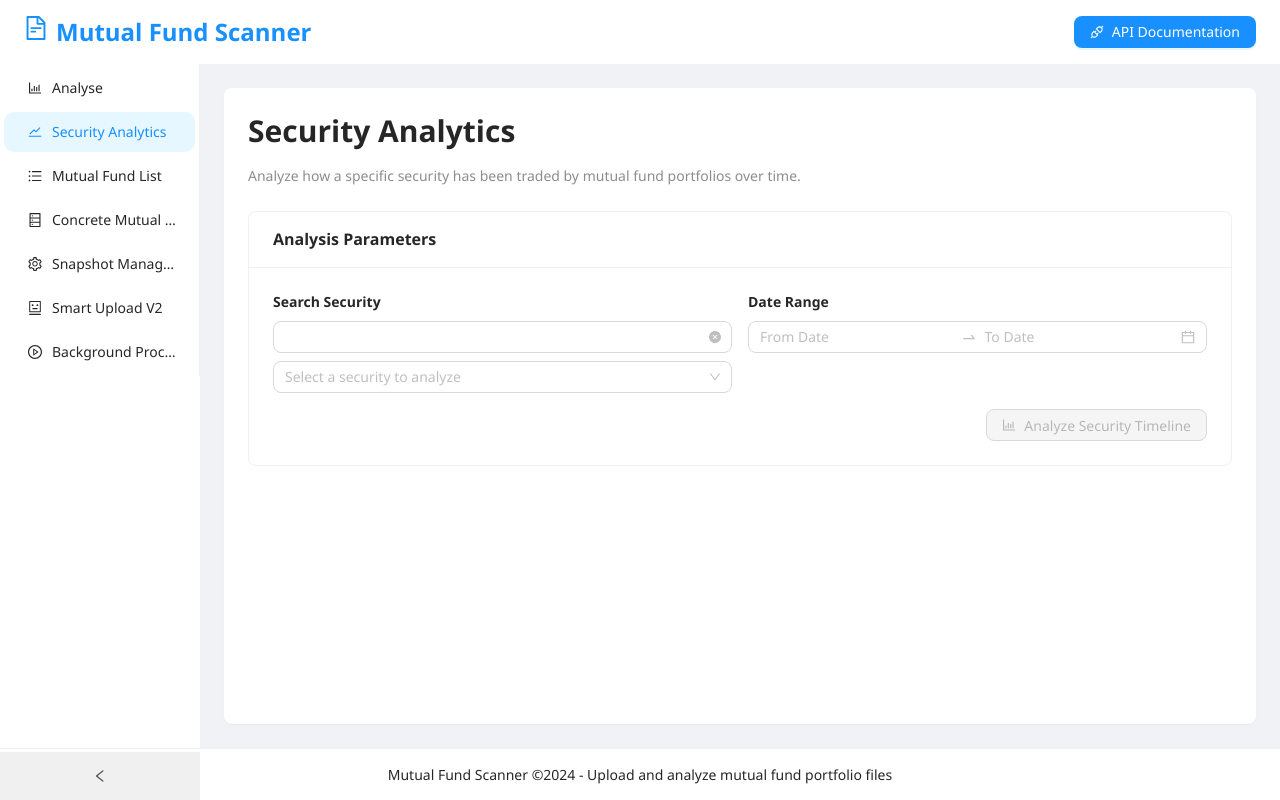
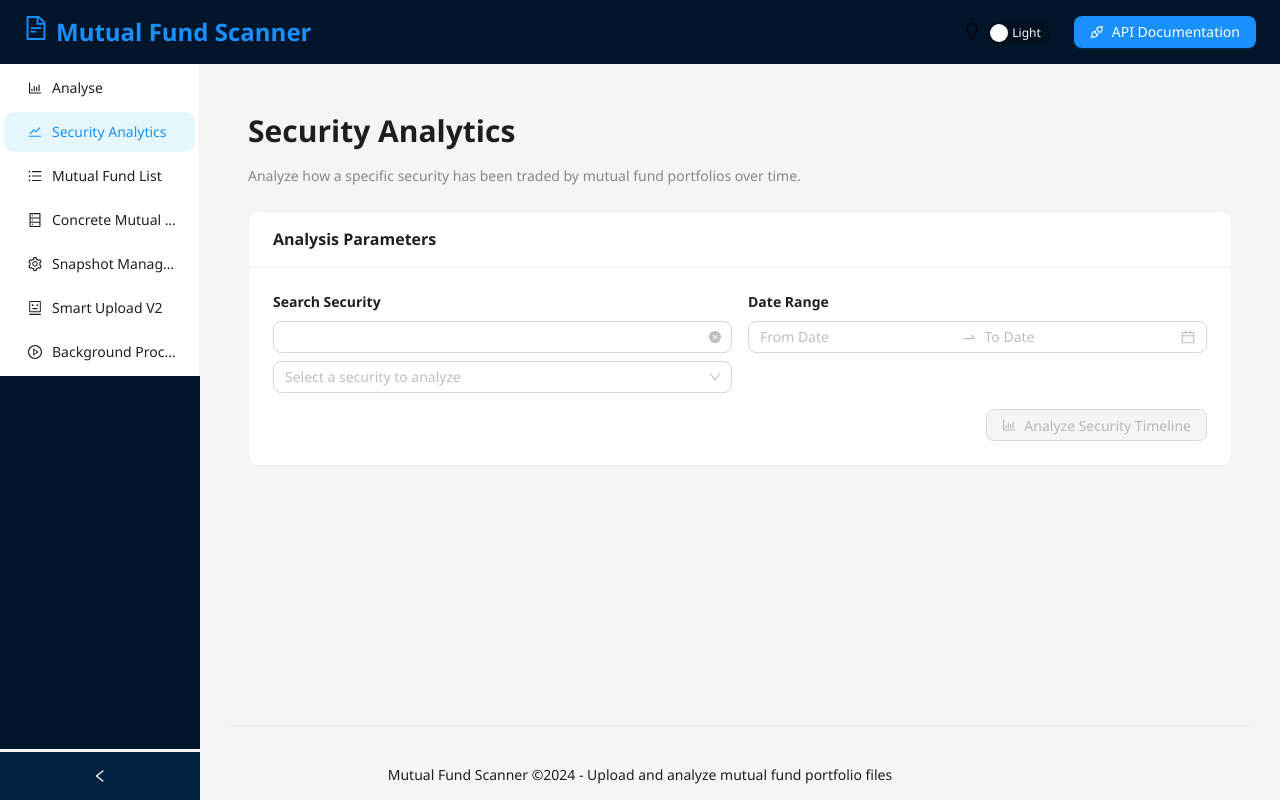
Before and after one commit to rathiayush/mf-scanner, a React (Vite) app in the folder frontend/: page /security-analytics in a window 1280 px wide. Built offline with nearby package versions, Linux system fonts and the light colour scheme.

Commit message:
Added dark  theme for night

```diff
--- a/frontend/src/App.tsx
+++ b/frontend/src/App.tsx
@@ -1,6 +1,6 @@
-import React from 'react';
+import React, { useState, useEffect } from 'react';
 import { BrowserRouter, Routes, Route, useLocation, Navigate } from 'react-router-dom';
-import { ConfigProvider } from 'antd';
+import { ConfigProvider, theme } from 'antd';
 import AppLayout from './components/Layout';
 import { AnalysePage, MutualFundListPage } from './pages';
 import UploadV2 from './components/Upload/UploadV2';
@@ -9,7 +9,12 @@ import SnapshotManagementPage from './pages/SnapshotManagementPage';
 import { SecurityAnalytics } from './components/Analytics';
 import BackgroundProcessingPage from './components/BackgroundProcessing/BackgroundProcessingPage';
 
-const AppContent: React.FC = () => {
+interface AppContentProps {
+  isDarkMode: boolean;
+  toggleTheme: () => void;
+}
+
+const AppContent: React.FC<AppContentProps> = ({ isDarkMode, toggleTheme }) => {
   const location = useLocation();
 
   // Map routes to menu keys
@@ -27,7 +32,7 @@ const AppContent: React.FC = () => {
   };
 
   return (
-    <AppLayout selectedKey={getSelectedKey()}>
+    <AppLayout selectedKey={getSelectedKey()} isDarkMode={isDarkMode} toggleTheme={toggleTheme}>
       <Routes>
         <Route path="/" element={<Navigate to="/analyze" replace />} />
         <Route path="/analyze" element={<AnalysePage />} />
@@ -45,26 +50,29 @@ const AppContent: React.FC = () => {
 };
 
 const App: React.FC = () => {
+  const [isDarkMode, setIsDarkMode] = useState(() => {
+    const saved = localStorage.getItem('theme');
+    return saved === 'dark';
+  });
+
+  useEffect(() => {
+    localStorage.setItem('theme', isDarkMode ? 'dark' : 'light');
+  }, [isDarkMode]);
+
+  const toggleTheme = () => {
+    setIsDarkMode(!isDarkMode);
+  };
+
+  const { darkAlgorithm, defaultAlgorithm } = theme;
+
   return (
     <BrowserRouter>
       <ConfigProvider
         theme={{
+          algorithm: isDarkMode ? darkAlgorithm : defaultAlgorithm,
           token: {
             colorPrimary: '#1890ff',
             borderRadius: 8,
-          colorBgContainer: '#ffffff',
-          colorText: 'rgba(0, 0, 0, 0.85)',
-          colorTextSecondary: 'rgba(0, 0, 0, 0.65)',
-          colorBorder: '#d9d9d9',
-          colorBorderSecondary: '#f0f0f0',
-          colorBgLayout: '#f5f5f5',
-          colorBgElevated: '#ffffff',
-          colorPrimaryHover: '#40a9ff',
-          colorPrimaryActive: '#096dd9',
-          colorError: '#ff4d4f',
-          colorWarning: '#faad14',
-          colorSuccess: '#52c41a',
-          colorInfo: '#1890ff',
             fontFamily: '"Segoe UI", Roboto, "Helvetica Neue", Arial, sans-serif',
             fontSize: 14,
             lineHeight: 1.5715,
@@ -72,46 +80,9 @@ const App: React.FC = () => {
             controlHeightSM: 24,
             controlHeightLG: 40,
           },
-        components: {
-          Layout: {
-            headerBg: '#fff',
-            headerHeight: 64,
-            headerPadding: '0 24px',
-            headerColor: 'rgba(0, 0, 0, 0.85)',
-            siderBg: '#fff',
-            triggerBg: '#f0f0f0',
-            triggerColor: 'rgba(0, 0, 0, 0.65)',
-            bodyBg: '#fff',
-          },
-          Menu: {
-            itemBg: '#fff',
-            itemColor: 'rgba(0, 0, 0, 0.85)',
-            itemHoverBg: '#f5f5f5',
-            itemSelectedBg: '#e6f7ff',
-            itemSelectedColor: '#1890ff',
-            itemActiveBg: '#f0f0f0',
-            subMenuItemBg: '#fff',
-            itemHoverColor: '#1890ff',
-          },
-          Button: {
-            primaryColor: '#fff',
-          },
-          Table: {
-            headerBg: '#fafafa',
-            headerColor: 'rgba(0, 0, 0, 0.85)',
-            rowHoverBg: '#f5f5f5',
-            borderColor: '#f0f0f0',
-            headerSplitColor: 'transparent',
-          },
-          Card: {
-            paddingLG: 24,
-            borderRadiusLG: 8,
-            boxShadow: '0 1px 2px 0 rgba(0, 0, 0, 0.03)',
-          },
-        },
         }}
       >
-        <AppContent />
+        <AppContent isDarkMode={isDarkMode} toggleTheme={toggleTheme} />
       </ConfigProvider>
     </BrowserRouter>
   );
--- a/frontend/src/components/Analytics/columns/holdingChangesColumns.tsx
+++ b/frontend/src/components/Analytics/columns/holdingChangesColumns.tsx
@@ -1,7 +1,7 @@
-import React from 'react';
-import { Space, Tag, Button, Typography } from 'antd';
+import { Space, Tag, Button, Typography, theme } from 'antd';
 
 const { Text } = Typography;
+const { useToken } = theme;
 import { EyeOutlined } from '@ant-design/icons';
 import { HoldingChangeDto } from '../../../types';
 import { calculateConvictionTrend, getChangeTypeColor } from '../utils/trendCalculator';
@@ -16,7 +16,10 @@ export const getHoldingChangesColumns = ({
   requestSort,
   getSortOrder,
   onViewFundDetails
-}: HoldingChangesColumnsProps) => [
+}: HoldingChangesColumnsProps) => {
+  const { token } = useToken();
+
+  return [
   {
     title: 'Security Name',
     dataIndex: 'securityName',
@@ -236,3 +239,4 @@ export const getHoldingChangesColumns = ({
     ),
   },
 ];
+};
--- a/frontend/src/components/Analytics/columns/topSharesColumns.tsx
+++ b/frontend/src/components/Analytics/columns/topSharesColumns.tsx
@@ -1,7 +1,7 @@
-import React from 'react';
-import { Space, Tag, Button, Typography } from 'antd';
+import { Space, Tag, Button, Typography, theme } from 'antd';
 
 const { Text } = Typography;
+const { useToken } = theme;
 import { EyeOutlined } from '@ant-design/icons';
 import { TopShareDto } from '../../../types';
 
@@ -9,7 +9,10 @@ interface TopSharesColumnsProps {
   onViewFundHoldings: (holdings: any[]) => void;
 }
 
-export const getTopSharesColumns = ({ onViewFundHoldings }: TopSharesColumnsProps) => [
+export const getTopSharesColumns = ({ onViewFundHoldings }: TopSharesColumnsProps) => {
+  // const { token } = useToken(); // Reserved for future dark mode enhancements
+
+  return [
   {
     title: 'Security Name',
     dataIndex: 'securityName',
@@ -72,3 +75,4 @@ export const getTopSharesColumns = ({ onViewFundHoldings }: TopSharesColumnsProp
     ),
   },
 ];
+};
--- a/frontend/src/components/Analytics/components/PortfolioSnapshotsTab.tsx
+++ b/frontend/src/components/Analytics/components/PortfolioSnapshotsTab.tsx
@@ -1,13 +1,15 @@
-import React from 'react';
-import { Row, Col, Card, Statistic, Alert, Typography } from 'antd';
+import { useMemo } from 'react';
+import { Row, Col, Card, Statistic, Alert, Typography, theme } from 'antd';
 
 const { Text } = Typography;
+const { useToken } = theme;
 
 interface PortfolioSnapshotsTabProps {
   snapshots: any[];
 }
 
 const PortfolioSnapshotsTab: React.FC<PortfolioSnapshotsTabProps> = ({ snapshots }) => {
+  const { token } = useToken();
   if (snapshots.length === 0) {
     return (
       <Alert
@@ -54,7 +56,7 @@ const PortfolioSnapshotsTab: React.FC<PortfolioSnapshotsTabProps> = ({ snapshots
                   </div>
                 )) :
                 <div style={{ marginTop: 4 }}>
-                  <Text style={{ fontSize: '12px', color: '#999' }}>
+                  <Text type="secondary" style={{ fontSize: '12px' }}>
                     No holdings data available
                   </Text>
                 </div>
--- a/frontend/src/components/Analytics/modals/FundHoldingsModal.tsx
+++ b/frontend/src/components/Analytics/modals/FundHoldingsModal.tsx
@@ -1,7 +1,8 @@
-import React, { useMemo, useState } from 'react';
-import { Modal, Button, Space, Alert, Row, Col, Tag, Progress, Divider, Statistic, Typography, Pagination, Table } from 'antd';
+import { useMemo, useState } from 'react';
+import { Modal, Button, Space, Alert, Row, Col, Tag, Progress, Divider, Statistic, Typography, Pagination, Table, theme } from 'antd';
 
 const { Text } = Typography;
+const { useToken } = theme;
 import { FundOutlined } from '@ant-design/icons';
 
 interface FundHoldingsModalProps {
@@ -11,6 +12,7 @@ interface FundHoldingsModalProps {
 }
 
 const FundHoldingsModal: React.FC<FundHoldingsModalProps> = ({ visible, data, onClose }) => {
+  const { token } = useToken();
   const [page, setPage] = useState(1);
   const pageSize = 10;
   const sortedData = useMemo(() => (data || []).slice().sort((a: any, b: any) => b.weight - a.weight), [data]);
@@ -92,7 +94,7 @@ const FundHoldingsModal: React.FC<FundHoldingsModalProps> = ({ visible, data, on
                 sorter: (a: any, b: any) => (a.weight ?? 0) - (b.weight ?? 0),
                 render: (w: number) => (
                   <Space direction="vertical" size={0} style={{ width: '100%' }}>
-                    <Text strong style={{ color: '#1890ff' }}>{(w ?? 0).toFixed(2)}%</Text>
+                    <Text strong style={{ color: token.colorPrimary }}>{(w ?? 0).toFixed(2)}%</Text>
                     <Progress
                       percent={w}
                       showInfo={false}
@@ -133,7 +135,7 @@ const FundHoldingsModal: React.FC<FundHoldingsModalProps> = ({ visible, data, on
                 title="Average Weight"
                 value={(data.reduce((sum: number, h: any) => sum + h.weight, 0) / data.length).toFixed(2)}
                 suffix="%"
-                valueStyle={{ color: '#1890ff' }}
+                valueStyle={{ color: token.colorPrimary }}
               />
             </Col>
             <Col id="total-weight-stat-col" span={8}>
--- a/frontend/src/components/Analytics/modals/HoldingChangeFundsModal.tsx
+++ b/frontend/src/components/Analytics/modals/HoldingChangeFundsModal.tsx
@@ -1,6 +1,7 @@
-import React, { useMemo, useState } from 'react';
-import { Modal, Button, Space, Alert, Row, Col, Tag, Select, Divider, Statistic, Typography, Table, Pagination } from 'antd';
+import { useMemo, useState } from 'react';
+import { Modal, Button, Space, Alert, Row, Col, Tag, Select, Divider, Statistic, Typography, Table, Pagination, theme } from 'antd';
 const { Text } = Typography;
+const { useToken } = theme;
 import { SwapOutlined, FundOutlined } from '@ant-design/icons';
 import { getChangeTypeColor } from '../utils/trendCalculator';
 
@@ -104,6 +105,7 @@ const HoldingChangeFundsModal: React.FC<HoldingChangeFundsModalProps> = ({
   onFilterChange,
   onClose
 }) => {
+  const { token } = useToken();
   const [page, setPage] = useState(1);
   const [pageSize, setPageSize] = useState(10);
 
@@ -203,8 +205,8 @@ const HoldingChangeFundsModal: React.FC<HoldingChangeFundsModalProps> = ({
                 value={data.weightChange?.toFixed(2) || '0.00'}
                 suffix="%"
                 valueStyle={{
-                  color: (data.weightChange || 0) > 0 ? '#52c41a' :
-                         (data.weightChange || 0) < 0 ? '#ff4d4f' : '#666666'
+                  color: (data.weightChange || 0) > 0 ? token.colorSuccess :
+                         (data.weightChange || 0) < 0 ? token.colorError : token.colorTextSecondary
                 }}
               />
             </Col>
@@ -214,8 +216,8 @@ const HoldingChangeFundsModal: React.FC<HoldingChangeFundsModalProps> = ({
                 title="Quantity Change"
                 value={data.quantityChange?.toLocaleString('en-IN') || '0'}
                 valueStyle={{
-                  color: (data.quantityChange || 0) > 0 ? '#52c41a' :
-                         (data.quantityChange || 0) < 0 ? '#ff4d4f' : '#666666'
+                  color: (data.quantityChange || 0) > 0 ? token.colorSuccess :
+                         (data.quantityChange || 0) < 0 ? token.colorError : token.colorTextSecondary
                 }}
               />
             </Col>
@@ -225,8 +227,8 @@ const HoldingChangeFundsModal: React.FC<HoldingChangeFundsModalProps> = ({
                 title="Value Change"
                 value={`₹${Math.abs(data.valueChange || 0).toLocaleString('en-IN', { maximumFractionDigits: 0 })}`}
                 valueStyle={{
-                  color: (data.valueChange || 0) > 0 ? '#52c41a' :
-                         (data.valueChange || 0) < 0 ? '#ff4d4f' : '#666666'
+                  color: (data.valueChange || 0) > 0 ? token.colorSuccess :
+                         (data.valueChange || 0) < 0 ? token.colorError : token.colorTextSecondary
                 }}
               />
             </Col>
@@ -236,7 +238,7 @@ const HoldingChangeFundsModal: React.FC<HoldingChangeFundsModalProps> = ({
                 title="Current Weight"
                 value={data.currentWeight?.toFixed(2) || '0.00'}
                 suffix="%"
-                valueStyle={{ color: '#1890ff' }}
+                valueStyle={{ color: token.colorPrimary }}
               />
             </Col>
           </Row>
@@ -352,7 +354,7 @@ const HoldingChangeFundsModal: React.FC<HoldingChangeFundsModalProps> = ({
                 width: 120,
                 sorter: (a: any, b: any) => (a.quantityChange ?? 0) - (b.quantityChange ?? 0),
                 render: (v: number) => (
-                  <Text style={{ color: (v || 0) > 0 ? '#52c41a' : (v || 0) < 0 ? '#ff4d4f' : '#666' }}>
+                  <Text style={{ color: (v || 0) > 0 ? token.colorSuccess : (v || 0) < 0 ? token.colorError : token.colorTextSecondary }}>
                     {v ? (v > 0 ? '+' : '') + v.toLocaleString('en-IN') : '-'}
                   </Text>
                 )
@@ -381,10 +383,10 @@ const HoldingChangeFundsModal: React.FC<HoldingChangeFundsModalProps> = ({
                 sorter: (a: any, b: any) => (a.valueChange ?? 0) - (b.valueChange ?? 0),
                 render: (v: number | null | undefined) => {
                   if (v == null) {
-                    return <Text style={{ color: '#666' }}>-</Text>;
+                    return <Text style={{ color: token.colorTextSecondary }}>-</Text>;
                   }
                   const num = Number(v);
-                  const color = num > 0 ? '#52c41a' : num < 0 ? '#ff4d4f' : '#666';
+                  const color = num > 0 ? token.colorSuccess : num < 0 ? token.colorError : token.colorTextSecondary;
                   const sign = num > 0 ? '+' : num < 0 ? '-' : '';
                   return (
                     <Text style={{ color }}>
@@ -414,7 +416,7 @@ const HoldingChangeFundsModal: React.FC<HoldingChangeFundsModalProps> = ({
                 width: 120,
                 sorter: (a: any, b: any) => (a.weightChange ?? 0) - (b.weightChange ?? 0),
                 render: (v: number) => (
-                  <Text style={{ color: v > 0 ? '#52c41a' : v < 0 ? '#ff4d4f' : '#666' }}>
+                  <Text style={{ color: v > 0 ? token.colorSuccess : v < 0 ? token.colorError : token.colorTextSecondary }}>
                     {v > 0 ? '+' : ''}{v.toFixed(2)}
                   </Text>
                 )
--- a/frontend/src/components/Analytics/modals/SecurityChangeDetailsModal.tsx
+++ b/frontend/src/components/Analytics/modals/SecurityChangeDetailsModal.tsx
@@ -1,9 +1,10 @@
-import React, { useState, useMemo } from 'react';
-import { Modal, Button, Space, Row, Col, Tag, Select, Typography, Table, Pagination } from 'antd';
+import { useState, useMemo } from 'react';
+import { Modal, Button, Space, Row, Col, Tag, Select, Typography, Table, Pagination, theme } from 'antd';
 import { SecurityMonthlyChangeDto, SecurityFundChangeDto } from '../../../types';
 import dayjs from 'dayjs';
 
 const { Text } = Typography;
+const { useToken } = theme;
 
 interface SecurityChangeDetailsModalProps {
   visible: boolean;
@@ -12,6 +13,7 @@ interface SecurityChangeDetailsModalProps {
 }
 
 const SecurityChangeDetailsModal: React.FC<SecurityChangeDetailsModalProps> = ({ visible, data, onClose }) => {
+  const { token } = useToken();
   const [page, setPage] = useState(1);
   const [pageSize, setPageSize] = useState(10);
   const [filterType, setFilterType] = useState('all');
--- a/frontend/src/components/Layout/AppLayout.tsx
+++ b/frontend/src/components/Layout/AppLayout.tsx
@@ -1,7 +1,7 @@
 import React from 'react';
 import { Link } from 'react-router-dom';
-import { Layout, Typography, Space, Button, Menu } from 'antd';
-import { FileTextOutlined, ApiOutlined, BarChartOutlined, UnorderedListOutlined, RobotOutlined, DatabaseOutlined, StockOutlined, PlayCircleOutlined, SettingOutlined } from '@ant-design/icons';
+import { Layout, Typography, Space, Button, Menu, Switch } from 'antd';
+import { FileTextOutlined, ApiOutlined, BarChartOutlined, UnorderedListOutlined, RobotOutlined, DatabaseOutlined, StockOutlined, PlayCircleOutlined, SettingOutlined, BulbOutlined, BulbFilled } from '@ant-design/icons';
 
 const { Header, Content, Footer, Sider } = Layout;
 const { Title } = Typography;
@@ -10,9 +10,11 @@ interface AppLayoutProps {
   children: React.ReactNode;
   selectedKey?: string;
   onMenuSelect?: (key: string) => void;
+  isDarkMode: boolean;
+  toggleTheme: () => void;
 }
 
-const AppLayout: React.FC<AppLayoutProps> = ({ children, selectedKey = '2' }) => {
+const AppLayout: React.FC<AppLayoutProps> = ({ children, selectedKey = '2', isDarkMode, toggleTheme }) => {
   const menuItems = [
     {
       key: '2',
@@ -55,7 +57,6 @@ const AppLayout: React.FC<AppLayoutProps> = ({ children, selectedKey = '2' }) =>
   return (
     <Layout id="app-layout-container" style={{ minHeight: '100vh' }}>
       <Header id="app-layout-header" style={{
-        background: '#fff',
         padding: '0 24px',
         display: 'flex',
         alignItems: 'center',
@@ -68,6 +69,16 @@ const AppLayout: React.FC<AppLayoutProps> = ({ children, selectedKey = '2' }) =>
               Mutual Fund Scanner
             </Title>
           </Space>
+          <Space>
+            <Space align="center" style={{ marginRight: 16 }}>
+              {isDarkMode ? <BulbFilled style={{ fontSize: 16, color: '#faad14' }} /> : <BulbOutlined style={{ fontSize: 16 }} />}
+              <Switch
+                checked={isDarkMode}
+                onChange={toggleTheme}
+                checkedChildren="Dark"
+                unCheckedChildren="Light"
+              />
+            </Space>
             <Button
               id="app-layout-api-docs-btn"
               type="primary"
@@ -76,6 +87,7 @@ const AppLayout: React.FC<AppLayoutProps> = ({ children, selectedKey = '2' }) =>
               <Link to="https://localhost:7052/swagger/index.html" target="_blank">API Documentation</Link>
             </Button>
           </Space>
+        </Space>
       </Header>
 
       <Layout id="app-layout-main">
@@ -83,21 +95,16 @@ const AppLayout: React.FC<AppLayoutProps> = ({ children, selectedKey = '2' }) =>
 
           <Menu
             id="app-layout-menu"
-            theme="light"
+            theme={isDarkMode ? 'dark' : 'light'}
             defaultSelectedKeys={[selectedKey]}
             selectedKeys={[selectedKey]}
             mode="inline"
-            style={{
-              borderRight: '1px solid #f0f0f0',
-              background: '#fff'
-            }}
             items={menuItems}
           />
         </Sider>
 
         <Layout id="app-layout-content-wrapper" style={{
           padding: '24px',
-          background: '#f0f2f5',
           minHeight: 'calc(100vh - 128px)'
         }}>
           <Content id="app-layout-content" style={{
@@ -106,7 +113,6 @@ const AppLayout: React.FC<AppLayoutProps> = ({ children, selectedKey = '2' }) =>
             minHeight: '100%',
           }}>
             <div id="app-layout-content-inner" style={{
-              background: '#fff',
               borderRadius: '8px',
               boxShadow: '0 1px 2px 0 rgba(0,0,0,0.03)',
               padding: '24px',
@@ -121,8 +127,6 @@ const AppLayout: React.FC<AppLayoutProps> = ({ children, selectedKey = '2' }) =>
 
       <Footer id="app-layout-footer" style={{
         textAlign: 'center',
-        background: '#fff',
-        borderTop: '1px solid #f0f0f0',
         padding: '16px 50px'
       }}>
         <span id="app-layout-footer-text">Mutual Fund Scanner ©2024 - Upload and analyze mutual fund portfolio files</span>
--- a/frontend/src/index.css
+++ b/frontend/src/index.css
@@ -8,7 +8,7 @@
   position: sticky;
   top: 0;
   z-index: 2;
-  background: #fff; /* match table background */
+  /* Remove hardcoded background - let Ant Design handle it */
 }
 
 /* When tables are inside a modal or card with overflow, make header shadow subtle */
@@ -19,7 +19,7 @@
   right: 0;
   bottom: 0;
   height: 1px;
-  background: #f0f0f0;
+  /* Remove hardcoded background - let Ant Design handle it */
 }
 * {
   margin: 0;
@@ -33,7 +33,6 @@ body {
     sans-serif;
   -webkit-font-smoothing: antialiased;
   -moz-osx-font-smoothing: grayscale;
-  background-color: #f5f5f5;
 }
 
 #root {
@@ -41,23 +40,23 @@ body {
 }
 
 .upload-area {
-  border: 2px dashed #d9d9d9;
+  border: 2px dashed var(--ant-color-border, #d9d9d9);
   border-radius: 8px;
   padding: 40px;
   text-align: center;
-  background-color: #fafafa;
+  background-color: var(--ant-color-bg-container, #fafafa);
   transition: all 0.3s ease;
   cursor: pointer;
 }
 
 .upload-area:hover {
-  border-color: #1890ff;
-  background-color: #f0f8ff;
+  border-color: var(--ant-color-primary, #1890ff);
+  background-color: var(--ant-color-primary-bg, #f0f8ff);
 }
 
 .upload-area.dragover {
-  border-color: #1890ff;
-  background-color: #e6f7ff;
+  border-color: var(--ant-color-primary, #1890ff);
+  background-color: var(--ant-color-primary-bg-hover, #e6f7ff);
 }
 
 .file-list-item {
@@ -65,10 +64,10 @@ body {
   justify-content: space-between;
   align-items: center;
   padding: 12px 16px;
-  border: 1px solid #d9d9d9;
+  border: 1px solid var(--ant-color-border, #d9d9d9);
   border-radius: 6px;
   margin-bottom: 8px;
-  background-color: white;
+  background-color: var(--ant-color-bg-container, white);
 }
 
 .processing-status {
@@ -78,13 +77,13 @@ body {
 }
 
 .status-processing {
-  color: #1890ff;
+  color: var(--ant-color-primary, #1890ff);
 }
 
 .status-success {
-  color: #52c41a;
+  color: var(--ant-color-success, #52c41a);
 }
 
 .status-error {
-  color: #ff4d4f;
+  color: var(--ant-color-error, #ff4d4f);
 }
```
Lines whose indentation alone changed are shown as unchanged.
